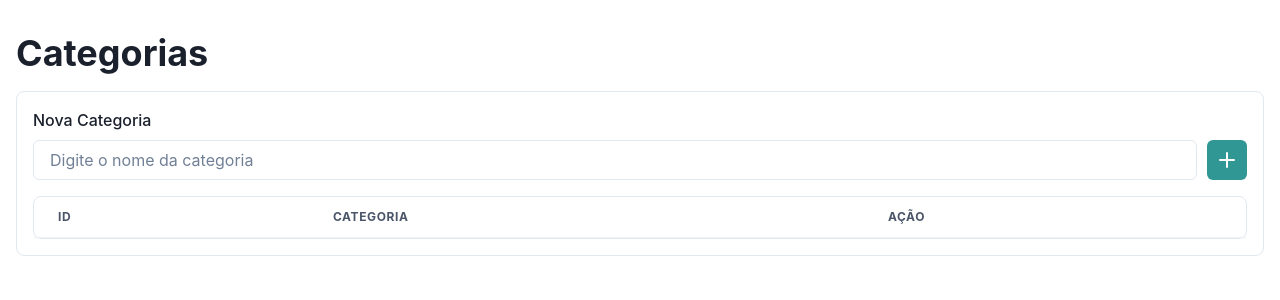
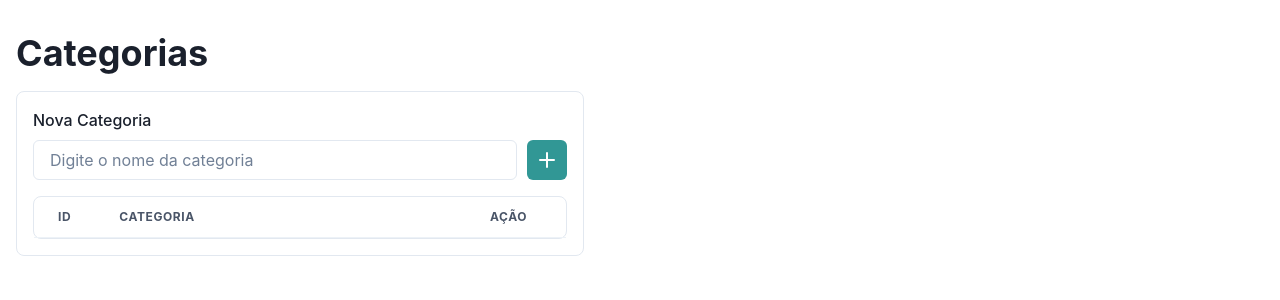
Before and after one commit to Gaimo/quiz-app, a React (Vite) app in the folder src/renderer/: page / in a window 1280 px wide. Shown: the top 300 px of the page. Built offline with nearby package versions, Linux system fonts and the light colour scheme.

Commit message:
Update CategoryEditor.jsx

```diff
--- a/src/renderer/src/components/CategoryEditor.jsx
+++ b/src/renderer/src/components/CategoryEditor.jsx
@@ -118,7 +118,7 @@ function CategoryEditor() {
   }
 
   return (
-    <Box p={4}>
+    <Box p={4} maxW="600px">
       <Heading mt={4} mb={4}>
         {formatMessage({ id: 'categories-heading' })}
       </Heading>
@@ -150,9 +150,9 @@ function CategoryEditor() {
             <Table variant="simple">
               <Thead>
                 <Tr>
-                  <Th>{formatMessage({ id: 'id-column' })}</Th>
+                  <Th w="30px">{formatMessage({ id: 'id-column' })}</Th>
                   <Th>{formatMessage({ id: 'category-column' })}</Th>
-                  <Th>{formatMessage({ id: 'action-column' })}</Th>
+                  <Th w="100px">{formatMessage({ id: 'action-column' })}</Th>
                 </Tr>
               </Thead>
               <Tbody>
```
